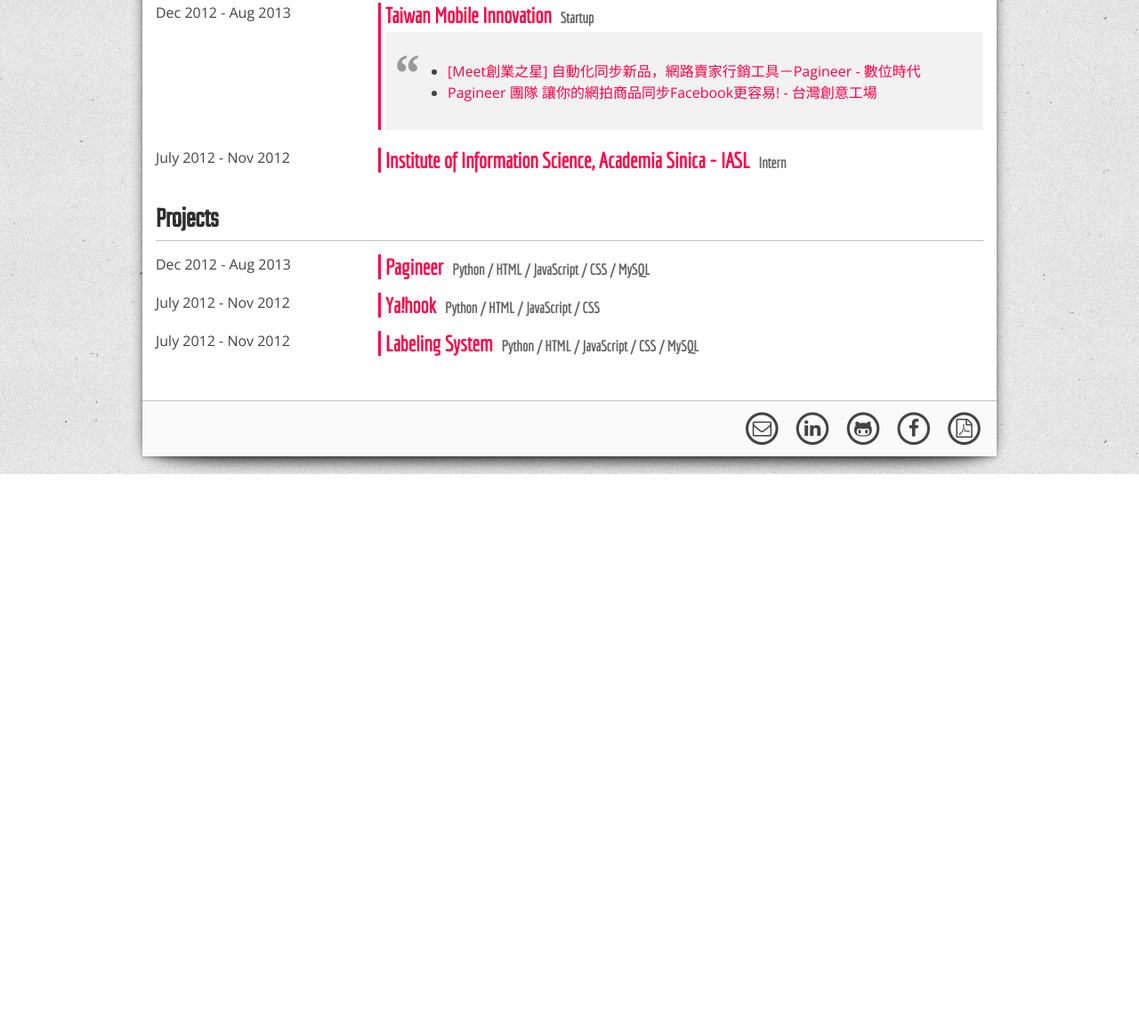
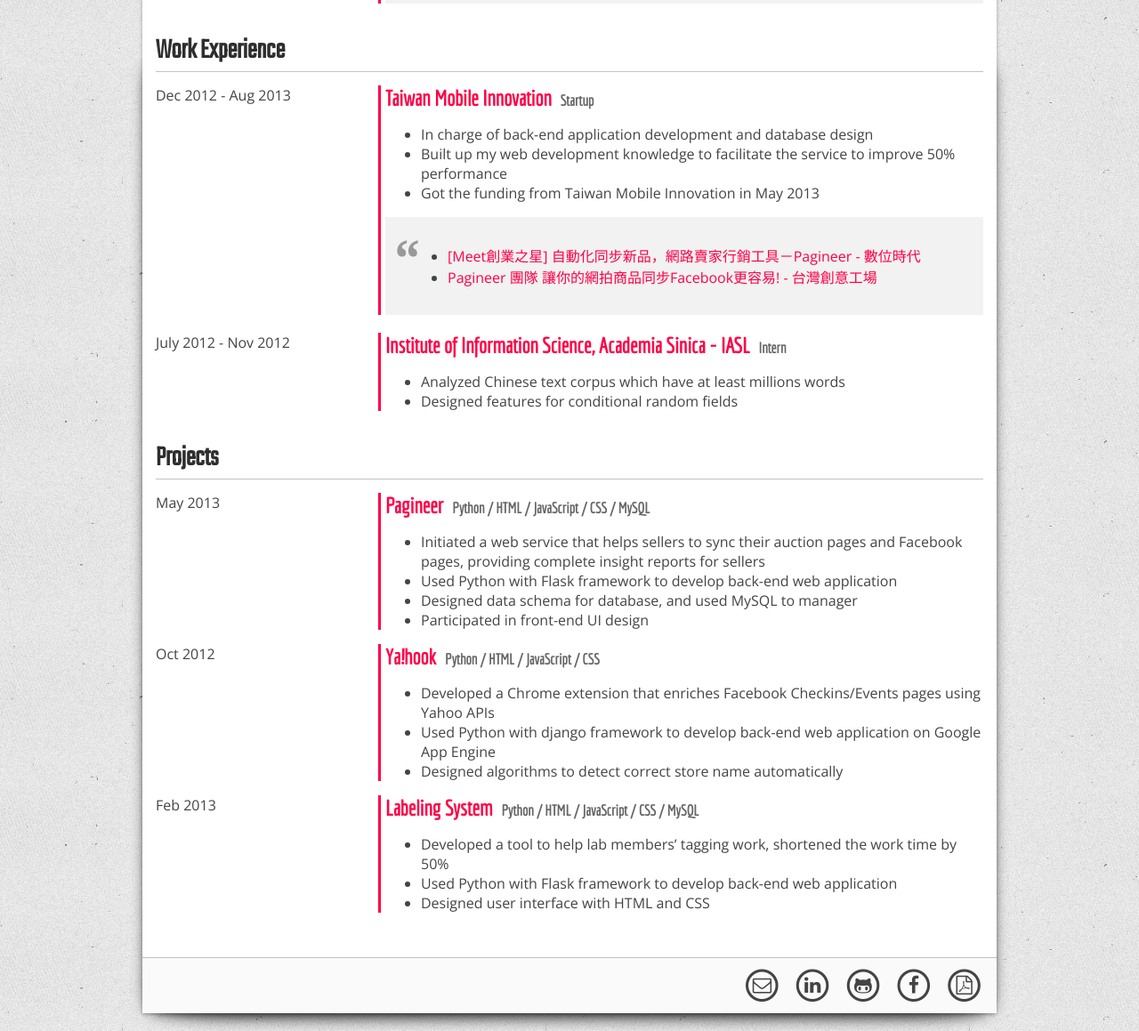
Before and after one commit to blackcan/blackcan.github.io, a plain HTML site: page index.html in a window 1280 px wide. Shown: the part 1014-2173 px from the top of the page at 89% size. Before the commit the page ends 1547 px from the top, so only its background shows below. Drawn offline with nearby package versions, Linux system fonts and the light colour scheme.

Commit message:
updated informations

```diff
--- a/index.html
+++ b/index.html
@@ -117,6 +117,11 @@
           <div class="right-col">
             <h2>Yahoo! Open Hack Taiwan 2012 Second Place</h2>
             <h2>Yahoo! Open Hack Taiwan 2012 The Most Potential Award</h2>
+            <ul>
+              <li>Designed all functions of our project, and developed a back-end web application</li>
+              <li>Completed the project within 24 hours through great teamwork</li>
+              <li>Outperformed 50 experienced teams as the only student team</li>
+            </ul>
             <blockquote>
               <ul>
                 <li><a target="_blank" href="http://developer.yahoo.com/blogs/ydn/yahoo-open-hack-taiwan-2012-53921.html">Yahoo! Open Hack Taiwan 2012 - YDN</a></li>
@@ -138,6 +143,11 @@
           </div>
           <div class="right-col">
             <h2><a target="_blank" href="http://tmi.vc/">Taiwan Mobile Innovation</a><small>Startup</small></h2>
+            <ul>
+              <li>In charge of back-end application development and database design</li>
+              <li>Built up my web development knowledge to facilitate the service to improve 50% performance</li>
+              <li>Got the funding from Taiwan Mobile Innovation in May 2013</li>
+            </ul>
             <blockquote>
               <ul>
                 <li><a target="_blank" href="http://www.bnext.com.tw/article/view/id/29319">[Meet創業之星] 自動化同步新品，網路賣家行銷工具－Pagineer - 數位時代</a></li>
@@ -152,6 +162,10 @@
           </div>
           <div class="right-col">
             <h2><a target="_blank" href="http://iasl.iis.sinica.edu.tw/index.htm">Institute of Information Science, Academia Sinica - IASL</a><small>Intern</small></h2>
+            <ul>
+              <li>Analyzed Chinese text corpus which have at least millions words</li>
+              <li>Designed features for conditional random fields</li>
+            </ul>
           </div>
         </div>
       </div> <!--work experience-->
@@ -161,26 +175,42 @@
         </header>
         <div class="row">
           <div class="left-col">
-            Dec 2012 - Aug 2013
+            May 2013
           </div>
           <div class="right-col">
             <h2><a target="_blank" href="http://www.pagineer.in">Pagineer</a><small>Python / HTML / JavaScript / CSS / MySQL</small></h2>
+            <ul>
+              <li>Initiated a web service that helps sellers to sync their auction pages and Facebook pages, providing complete insight reports for sellers</li>
+              <li>Used Python with Flask framework to develop back-end web application</li>
+              <li>Designed data schema for database, and used MySQL to manager</li>
+              <li>Participated in front-end UI design</li>
+            </ul>
           </div>
         </div>
         <div class="row">
           <div class="left-col">
-            July 2012 - Nov 2012
+            Oct 2012
           </div>
           <div class="right-col">
             <h2><a target="_blank" href="https://github.com/blackcan/Ya-hook">Ya!hook</a><small>Python / HTML / JavaScript / CSS</small></h2>
+            <ul>
+              <li>Developed a Chrome extension that enriches Facebook Checkins/Events pages using Yahoo APIs</li>
+              <li>Used Python with django framework to develop back-end web application on Google App Engine</li>
+              <li>Designed algorithms to detect correct store name automatically</li>
+            </ul>
           </div>
         </div>
         <div class="row">
           <div class="left-col">
-            July 2012 - Nov 2012
+            Feb 2013
           </div>
           <div class="right-col">
             <h2><a target="_blank" href="http://labelingsystem.herokuapp.com/">Labeling System</a><small>Python / HTML / JavaScript / CSS / MySQL</small></h2>
+            <ul>
+              <li>Developed a tool to help lab members’ tagging work, shortened the work time by 50%</li>
+              <li>Used Python with Flask framework to develop back-end web application</li>
+              <li>Designed user interface with HTML and CSS</li>
+            </ul>
           </div>
         </div>
       </div> <!--projects-->
```
